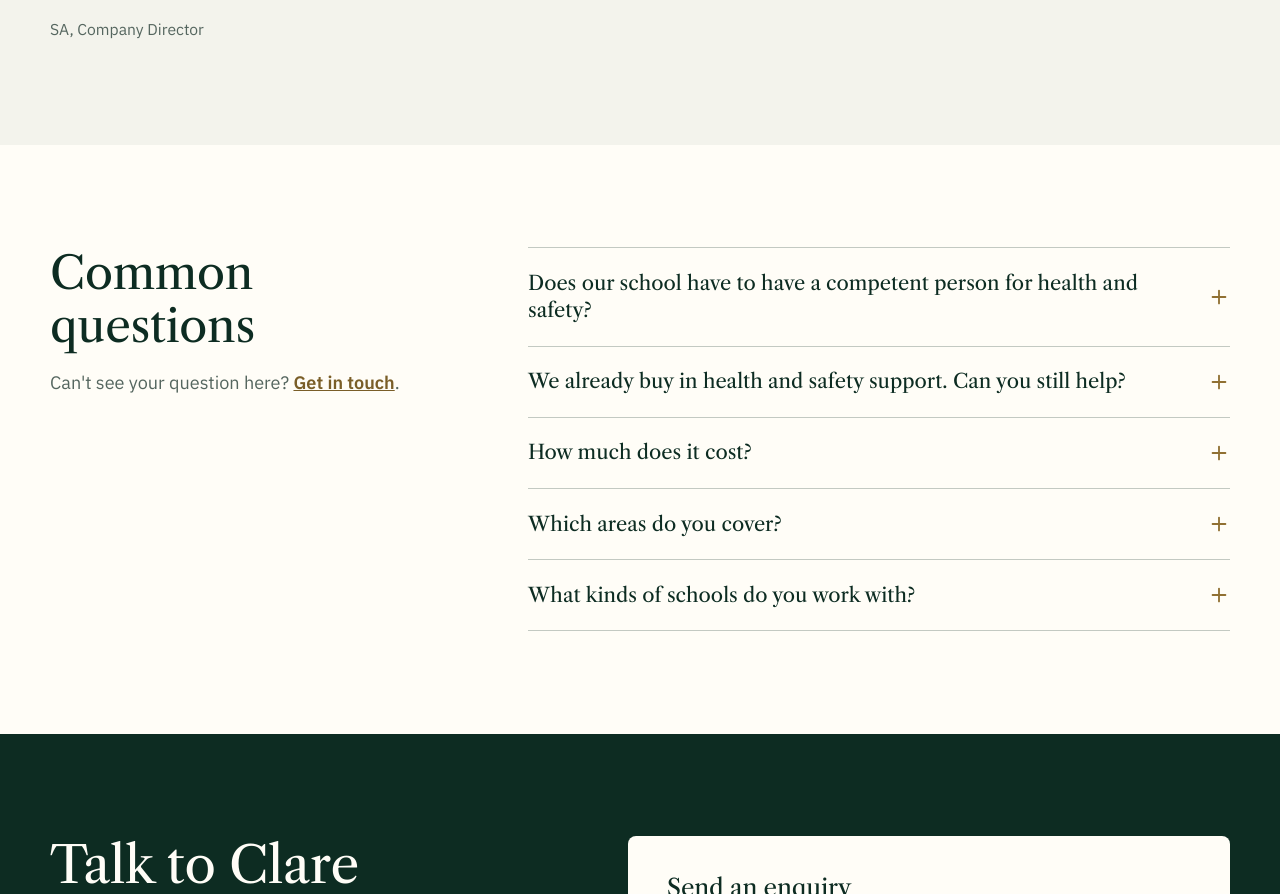
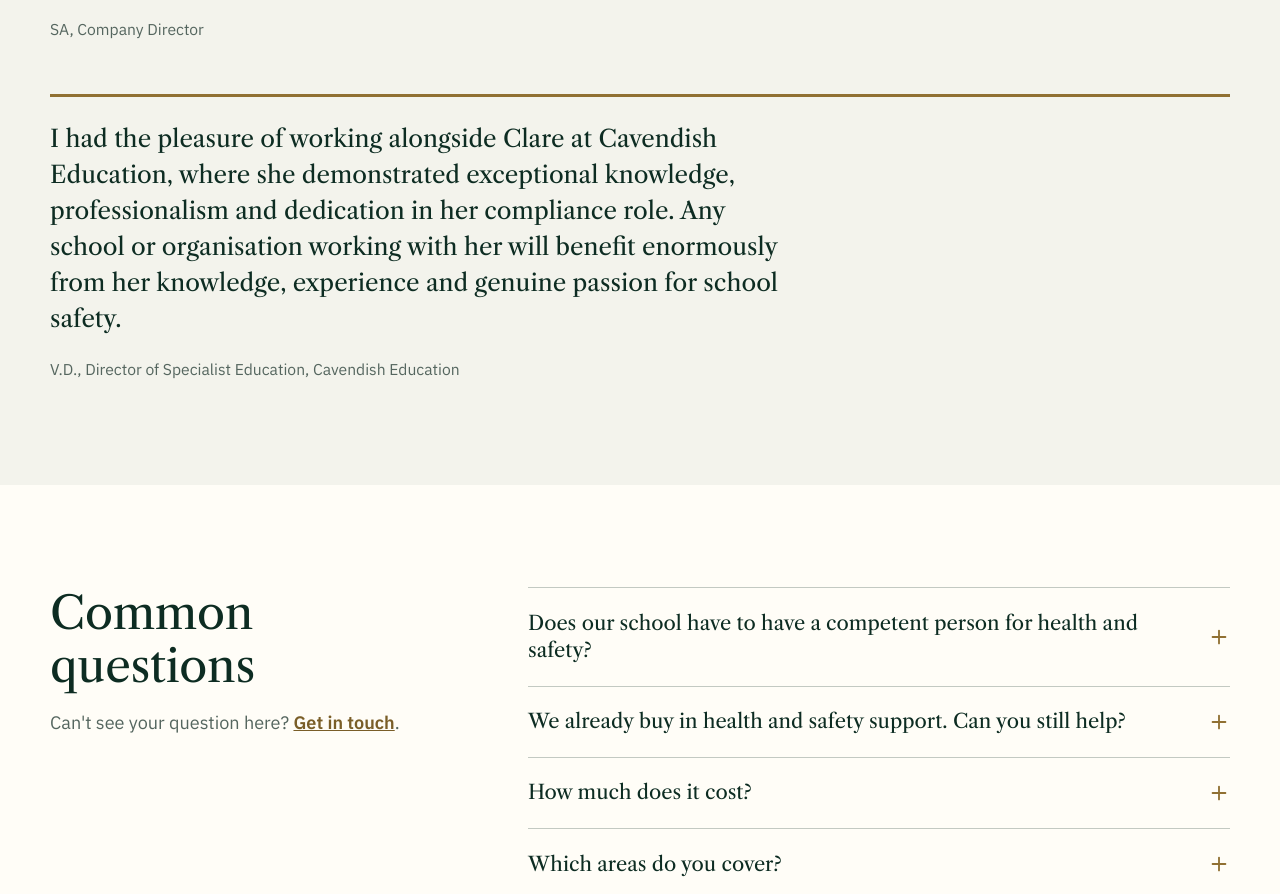
Before and after one commit to jparkersoftware/TheSchoolSafetyPartnership, a plain HTML site: page index.html in a window 1280 px wide. Shown: the part 4987-5881 px from the top of the page. Drawn offline with nearby package versions, Linux system fonts and the light colour scheme.

Commit message:
Add third testimonial (V.D., Cavendish Education)
Co-Authored-By: Claude Sonnet 5.5 <noreply@anthropic.com>

```diff
--- a/css/styles.css
+++ b/css/styles.css
@@ -207,6 +207,8 @@ details.more li::before{content:"";position:absolute;left:0;top:.95rem;width:.65
 .quotes figure{margin:0;padding-top:1.5rem;border-top:3px solid var(--brass)}
 .quotes blockquote{margin:0;font-family:var(--serif);font-size:clamp(1.25rem,2vw,1.5rem);line-height:1.5}
 .quotes figcaption{margin-top:1.25rem;color:var(--sage);font-size:.98rem}
+.quotes figure:nth-child(3):last-child{grid-column:1 / -1}
+.quotes figure:nth-child(3):last-child blockquote{max-width:48ch}
 @media (max-width:760px){.quotes{grid-template-columns:1fr}}
 
 /* FAQ */
--- a/index.html
+++ b/index.html
@@ -353,6 +353,10 @@
         <blockquote><p>I have had the pleasure of working with Clare and I cannot recommend her highly enough. She brings a rare and invaluable balance of deep professional expertise and genuine human warmth to everything she does.</p></blockquote>
         <figcaption>MC, Senior Chief Building Services Technician, DSO</figcaption>
       </figure>
+      <figure>
+        <blockquote><p>I had the pleasure of working alongside Clare at Cavendish Education, where she demonstrated exceptional knowledge, professionalism and dedication in her compliance role. Any school or organisation working with her will benefit enormously from her knowledge, experience and genuine passion for school safety.</p></blockquote>
+        <figcaption>V.D., Director of Specialist Education, Cavendish Education</figcaption>
+      </figure>
     </div>
   </div>
 </section>
```
